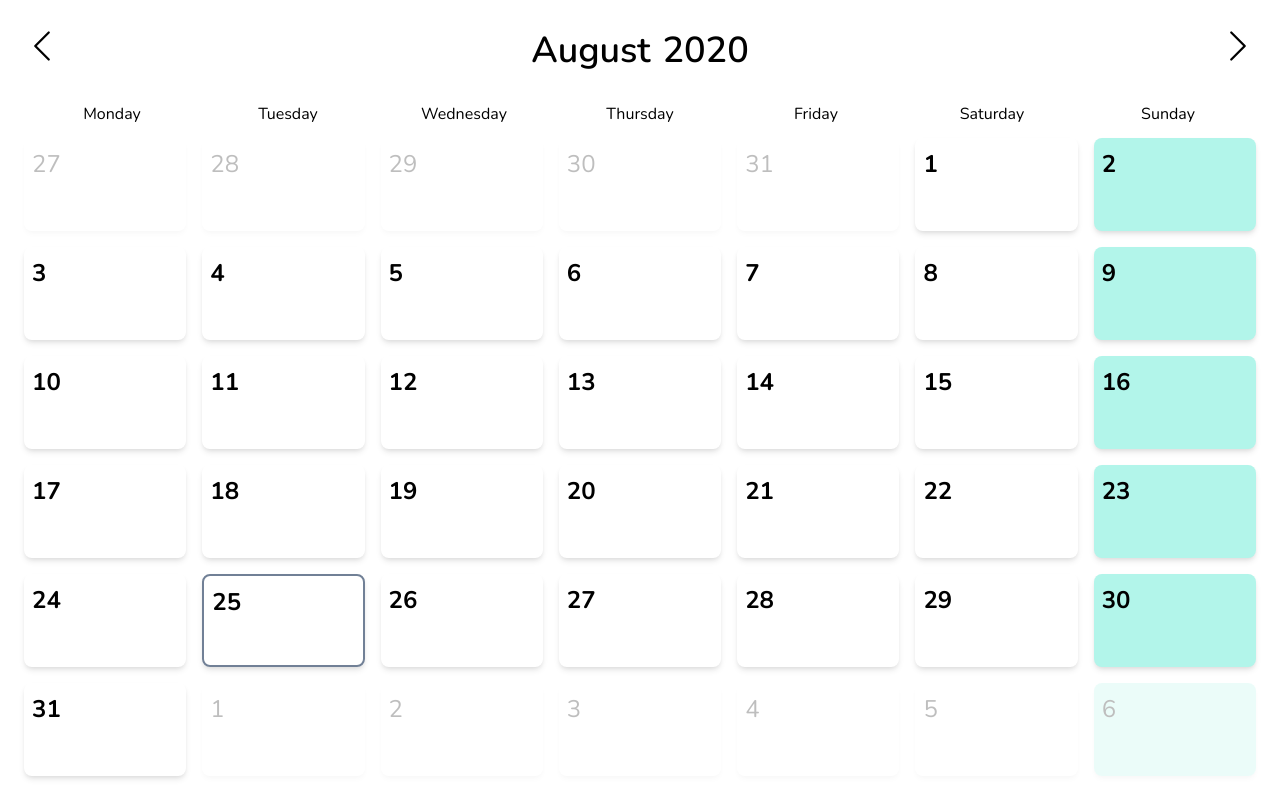
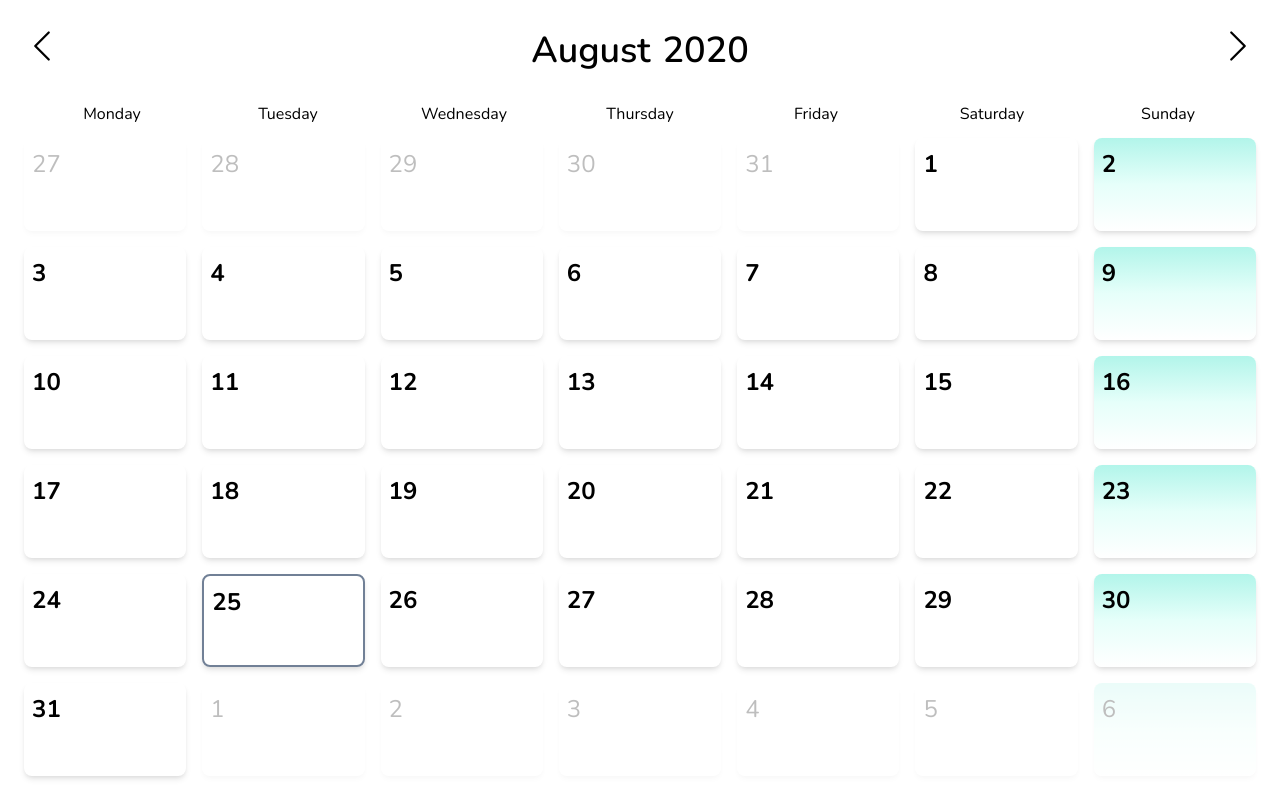
Before and after one commit to Conteusz81/Task-Planner-Tailwind, a React (Create React App) app: page / in a window 1280 px wide. Built offline with nearby package versions, Linux system fonts and the light colour scheme.

Commit message:
isSunday style changed

```diff
--- a/src/components/calendar/month-cells/DayCard.tsx
+++ b/src/components/calendar/month-cells/DayCard.tsx
@@ -28,7 +28,8 @@ const DayCard: React.FC<IDayCardProps> = ({
 
     const wrapperClassValues = cx("day_card_wrapper", {
         'same_day': isSameDay,
-        'bg-teal-200': isSunday || taskData.isFreeDay,
+        'bg-gradient-to-b from-teal-200 via-teal-100 to-white': isSunday && !taskData.isFreeDay,
+        'bg-teal-200': taskData.isFreeDay,
         'font-bold': isSameMonth,
         'opacity-25 font-base': !isSameMonth
     });
```
